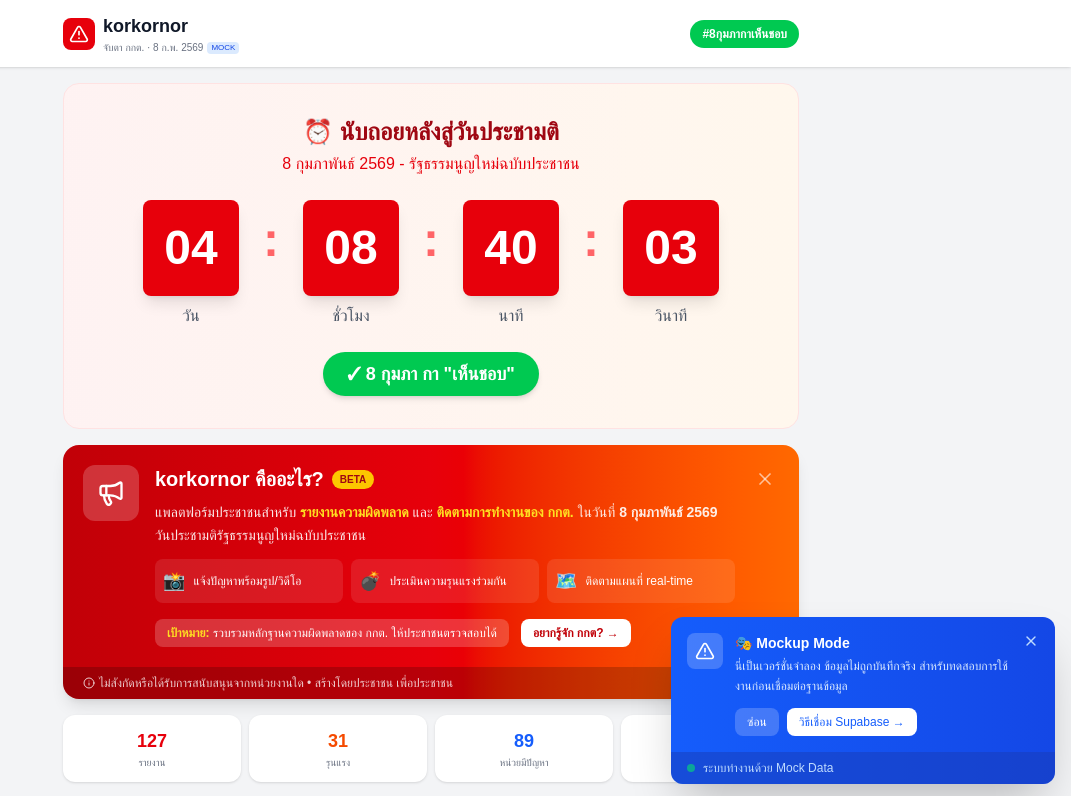
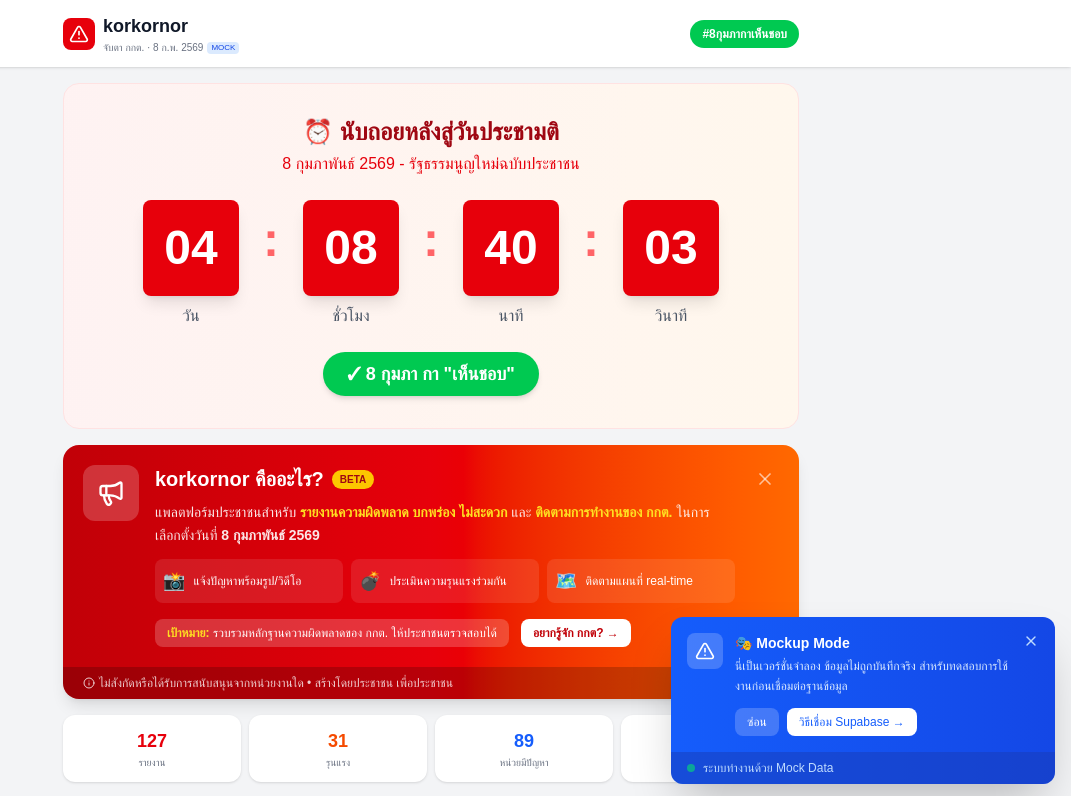
Before and after one commit to nanobro/korkornor, a Next.js app: page / in a window 1280 px wide. Shown: the top 796 px of the page, without its empty margins (209-1280 px from the left). Built offline with nearby package versions, Linux system fonts and the light colour scheme.

Commit message:
Update InfoBanner text

```diff
--- a/src/components/InfoBanner.tsx
+++ b/src/components/InfoBanner.tsx
@@ -27,9 +27,9 @@
             </div>
 
             <p className="text-white/90 text-sm leading-relaxed mb-3">
-              แพลตฟอร์มประชาชนสำหรับ <strong className="text-yellow-300">รายงานความผิดพลาด</strong> และ
-              <strong className="text-yellow-300"> ติดตามการทำงานของ กกต.</strong> ในวันที่{' '}
-              <strong>8 กุมภาพันธ์ 2569</strong> วันประชามติรัฐธรรมนูญใหม่ฉบับประชาชน
+              แพลตฟอร์มประชาชนสำหรับ <strong className="text-yellow-300">รายงานความผิดพลาด บกพร่อง ไม่สะดวก</strong> และ
+              <strong className="text-yellow-300"> ติดตามการทำงานของ กกต.</strong> ในการเลือกตั้งวันที่{' '}
+              <strong>8 กุมภาพันธ์ 2569</strong>
             </p>
 
             {/* Features */}
```
